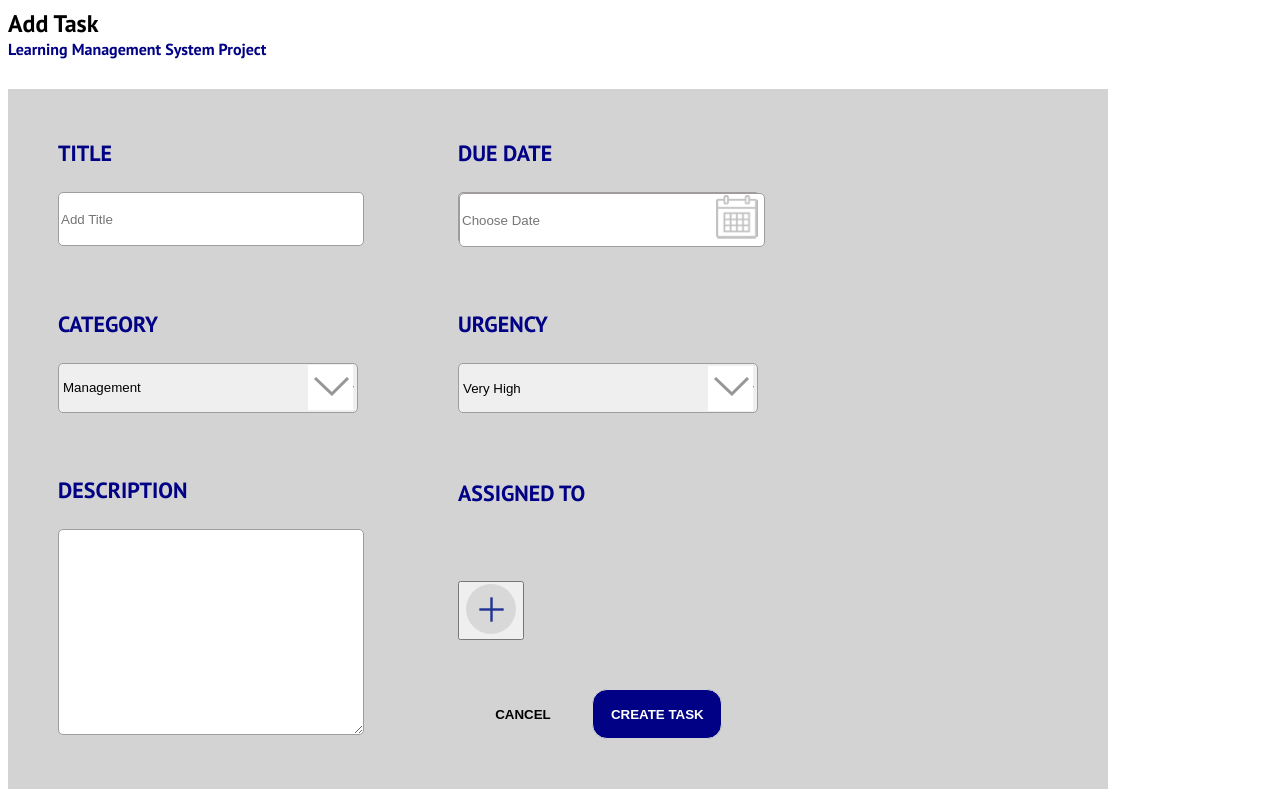
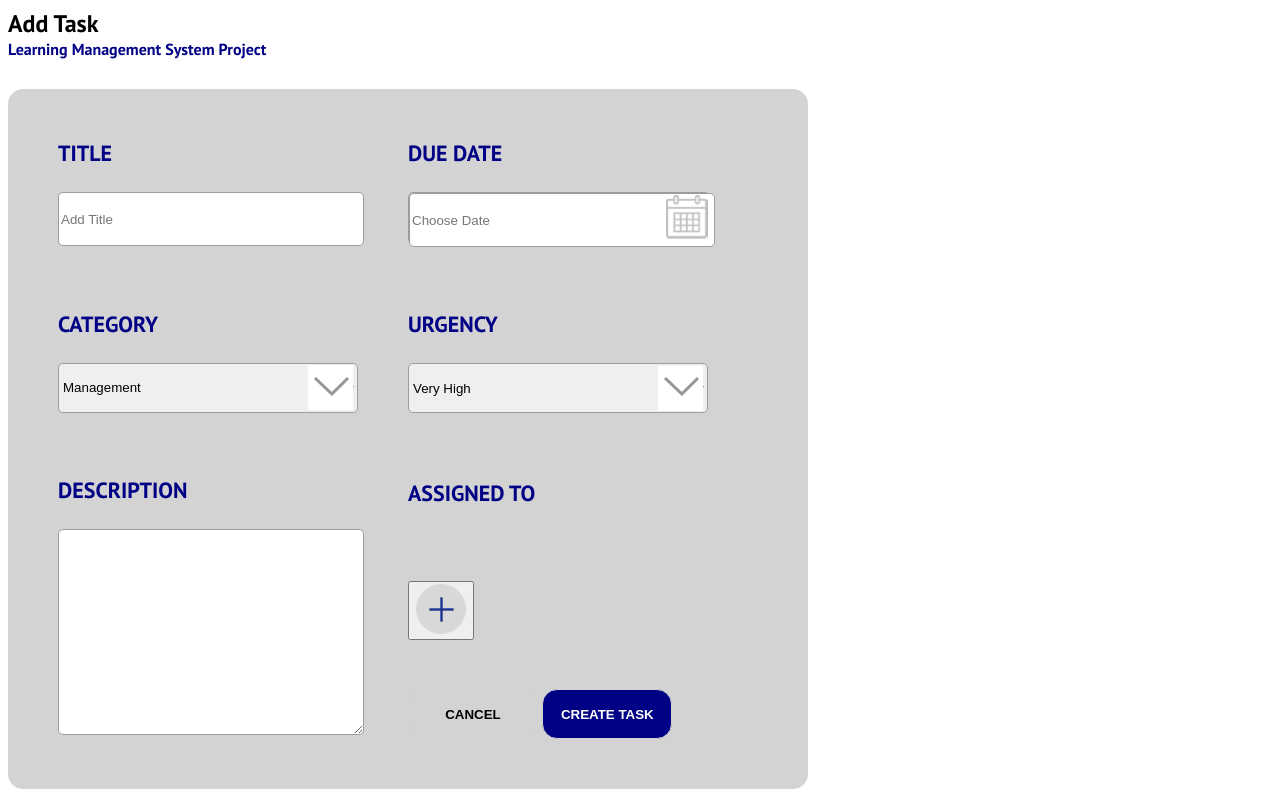
Before and after one commit to CagriAvsar/Join_Group, a plain HTML site: page templates/addTask.html in a window 1280 px wide. Drawn offline with Linux system fonts and the light colour scheme.

Commit message:
not much tbh

```diff
--- a/css/addTask.css
+++ b/css/addTask.css
@@ -13,11 +13,14 @@ body{
 }
 .lower-container{
     height: 600px;
-    width: 1000px;
+    width: 700px;
     background-color: lightgrey;
     display: flex;
     flex-direction: row;
     padding: 50px;
+    border: solid 0px lightgrey;
+    border-radius: 15px;
+
 }
 .lower-container-left{
     height: 600px;
```
